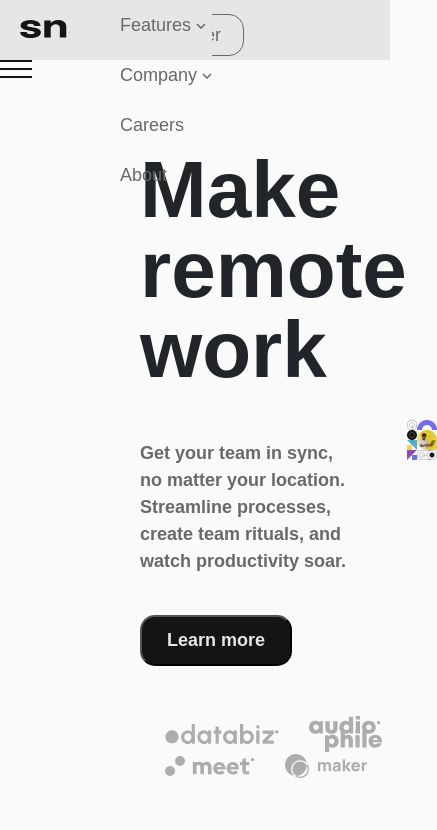
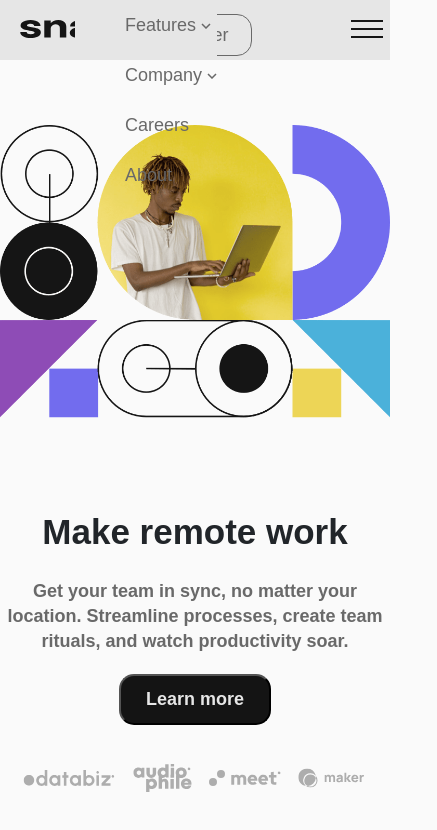
Before and after one commit to ivanbonnot/Intro-section-with-dropdown-navigation, a website: page index.html in a window 390 px wide. Shown: the whole page, 437 px wide, since content can reach past the window. Drawn offline with Linux system fonts and the light colour scheme; a web font is replaced by a local one.

Commit message:
mediaq main

```diff
--- a/scss/layout/_main.scss
+++ b/scss/layout/_main.scss
@@ -5,7 +5,7 @@ section {
     grid-template-columns: 1fr 1fr;
     grid-template-rows: 1fr;
     grid-template-areas:
-        "left hero ";
+        "left hero";
     justify-items: end;
 
     .left {
--- a/scss/layout/_mediaQ.scss
+++ b/scss/layout/_mediaQ.scss
@@ -2,7 +2,20 @@
     header {
         nav {
             .navbar {
+                ul {
+                    li {
+                        .second {
+                            margin: 20px;
+                        }
+
+                        .register {
+                            margin-right: 20px;
+                        }
+                    }
+                }
+
                 .start {
+                    margin-left: 5px;
                     left: 70px;
                 }
             }
@@ -11,13 +24,12 @@
 }
 
 @media screen and (max-width: 740px) {
+
     header {
         nav {
             .navbar {
                 flex-direction: column;
-                ul {
 
-                }
 
                 .start {
                     background-color: hsl(0, 0%, 90%);
@@ -31,13 +43,66 @@
 
 
             }
+
             .active-menu {
-                position: relative;
+                position: absolute;
+                top: 20px;
+                left: 90%;
+
                 .menu {
                     display: block;
-                    margin-right: 10px;
+                    margin-right: 0px;
                 }
             }
+        }
+    }
+
+    section {
+        grid-template-columns: 1fr;
+        padding: 0px;
+        grid-template-rows: 0.5fr 0.5fr;
+        grid-template-areas:
+            "hero"
+            "left";
+        align-items: flex-start;
+
+        .left {
+            margin: 0px 0px;
+            text-align: center;
+
+            h1 {
+                font-size: 3.5rem;
+                width: 100%;
+                margin-top: 10px;
+            }
+
+            p {
+                margin-top: 7px;
+                font-weight: 700;
+                width: 100%;
+                color: hsl(0, 0%, 41%);
+                line-height: 25px;
+            }
+
+            button {
+                margin-top: 10px;
+            }
+
+            div {
+                margin-top: 35px;
+
+                img {
+                    margin-left: -5px;
+                    transform: scale(0.8);
+                }
+            }
+        }
+
+        .hero {
+            grid-area: hero;
+            background-image: url(../images/image-hero-mobile.png);
+            margin: 60px 0px 0px 0px;
+            height: 50vh;
         }
     }
 }
```
Also changed, not shown: css/style.css.
